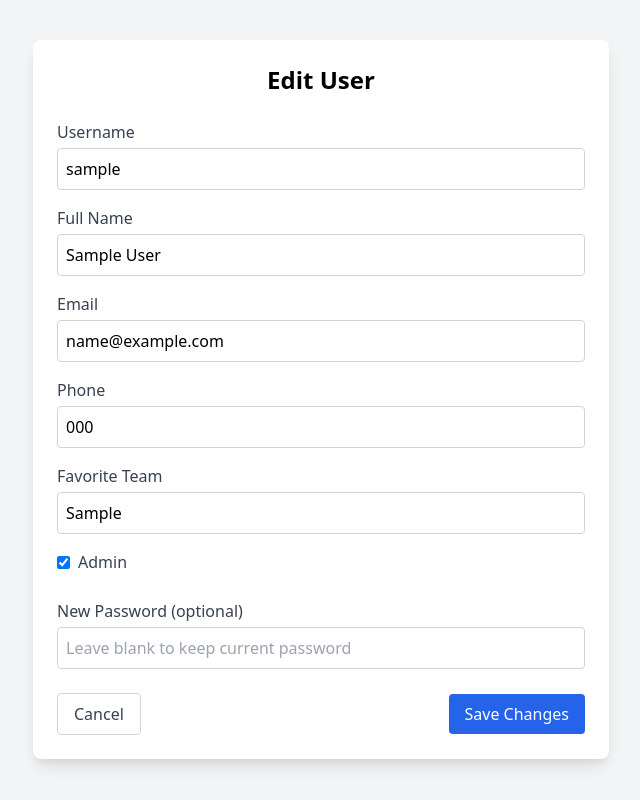
After one commit to stevenbarnes2017/NFL_Football_Pool, a Flask app: page /admin/edit_user/1 in a window 1280 px wide. The commit adds this page. Shown: the whole page, without its empty margins (319-959 px from the left). Run offline with Flask 3, Linux system fonts and the light colour scheme; a user stored in the database is signed in; tables that the repository leaves empty hold one stand-in row (values such as "Sample post").

Commit message:
add csrf to more forms

```diff
--- a/Football_Project/admin/routes.py
+++ b/Football_Project/admin/routes.py
@@ -63,7 +63,10 @@ def edit_user(user_id):
 @login_required
 def update_admin_status(user_id):
     user = User.query.get_or_404(user_id)
-    new_is_admin = request.form.get('is_admin') == '1'
+
+    # handle multiple values from hidden + checkbox
+    vals = [v.strip().lower() for v in request.form.getlist('is_admin')]
+    new_is_admin = any(v in ('1', 'true', 'on', 'yes') for v in vals)
 
     # prevent demoting self and ensure at least one admin
     if user.id == current_user.id and not new_is_admin:
@@ -77,6 +80,7 @@ def update_admin_status(user_id):
     db.session.commit()
     flash("Admin status updated.", "success")
     return redirect(url_for('admin.manage_users'))
+
 
 @admin_bp.route('/delete_user/<int:user_id>', methods=['POST'])
 @login_required
--- /dev/null
+++ b/Football_Project/templates/edit_user.html
@@ -0,0 +1,87 @@
+<!DOCTYPE html>
+<html lang="en">
+<head>
+  <meta charset="UTF-8" />
+  <title>Edit User</title>
+  <meta name="viewport" content="width=device-width, initial-scale=1.0" />
+  <link href="https://cdnjs.cloudflare.com/ajax/libs/tailwindcss/2.2.19/tailwind.min.css" rel="stylesheet" />
+</head>
+<body class="bg-gray-100">
+
+<div class="container mx-auto mt-10">
+  <div class="max-w-xl mx-auto bg-white p-6 rounded-lg shadow-lg">
+    <h2 class="text-2xl font-bold mb-6 text-center">Edit User</h2>
+
+    <form method="POST" action="{{ url_for('admin.edit_user', user_id=user.id) }}">
+      <!-- CSRF -->
+      <input type="hidden" name="csrf_token" value="{{ csrf_token() }}">
+
+      <div class="mb-4">
+        <label class="block text-gray-700" for="username">Username</label>
+        <input class="w-full p-2 border border-gray-300 rounded mt-1"
+               type="text" id="username" name="username"
+               value="{{ user.username }}" required>
+      </div>
+
+      <div class="mb-4">
+        <label class="block text-gray-700" for="full_name">Full Name</label>
+        <input class="w-full p-2 border border-gray-300 rounded mt-1"
+               type="text" id="full_name" name="full_name"
+               value="{{ user.full_name or '' }}">
+      </div>
+
+      <div class="mb-4">
+        <label class="block text-gray-700" for="email">Email</label>
+        <input class="w-full p-2 border border-gray-300 rounded mt-1"
+               type="email" id="email" name="email"
+               value="{{ user.email }}" required>
+      </div>
+
+      <div class="mb-4">
+        <label class="block text-gray-700" for="phone">Phone</label>
+        <input class="w-full p-2 border border-gray-300 rounded mt-1"
+               type="tel" id="phone" name="phone"
+               value="{{ user.phone or '' }}">
+      </div>
+
+      <div class="mb-4">
+        <label class="block text-gray-700" for="favorite_team">Favorite Team</label>
+        <input class="w-full p-2 border border-gray-300 rounded mt-1"
+               type="text" id="favorite_team" name="favorite_team"
+               value="{{ user.favorite_team or '' }}">
+      </div>
+
+      <!-- Admin checkbox: always submits a value -->
+      <div class="mb-6">
+        <!-- send 0 if unchecked -->
+        <input type="hidden" name="is_admin" value="0">
+        <label class="inline-flex items-center space-x-2">
+          <input type="checkbox" name="is_admin" value="1"
+                 {% if user.is_admin %}checked{% endif %}>
+          <span class="text-gray-700">Admin</span>
+        </label>
+      </div>
+
+      <div class="mb-6">
+        <label class="block text-gray-700" for="new_password">New Password (optional)</label>
+        <input class="w-full p-2 border border-gray-300 rounded mt-1"
+               type="password" id="new_password" name="new_password"
+               placeholder="Leave blank to keep current password">
+      </div>
+
+      <div class="flex items-center justify-between">
+        <a href="{{ url_for('admin.manage_users') }}"
+           class="px-4 py-2 rounded border border-gray-300 text-gray-700 hover:bg-gray-50">
+          Cancel
+        </a>
+        <button type="submit"
+                class="px-4 py-2 rounded bg-blue-600 text-white hover:bg-blue-700">
+          Save Changes
+        </button>
+      </div>
+    </form>
+  </div>
+</div>
+
+</body>
+</html>
```
Also changed, not shown: Football_Project/templates/nfl_picks.html (+8 -33 lines), Football_Project/templates/see_picks.html (+15 -5 lines).
